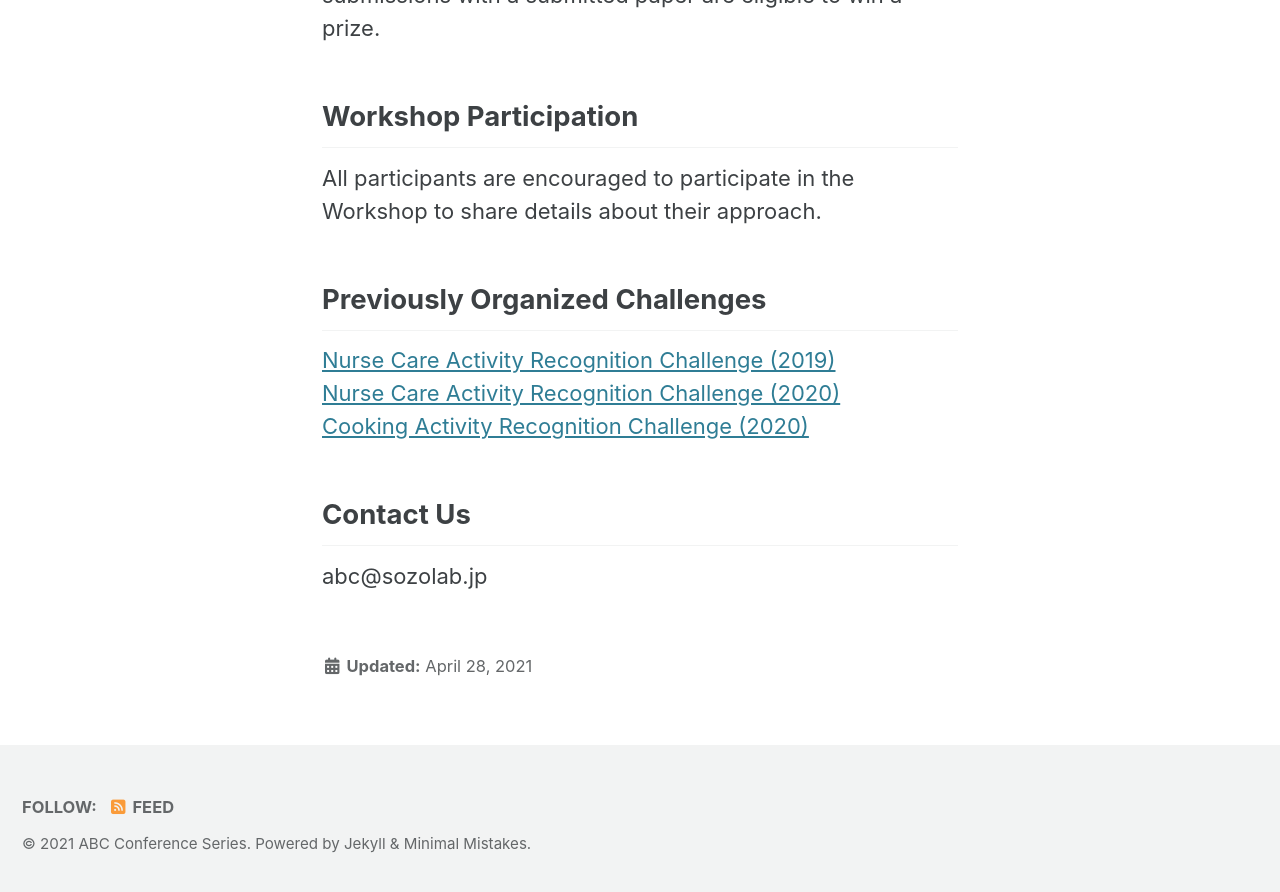
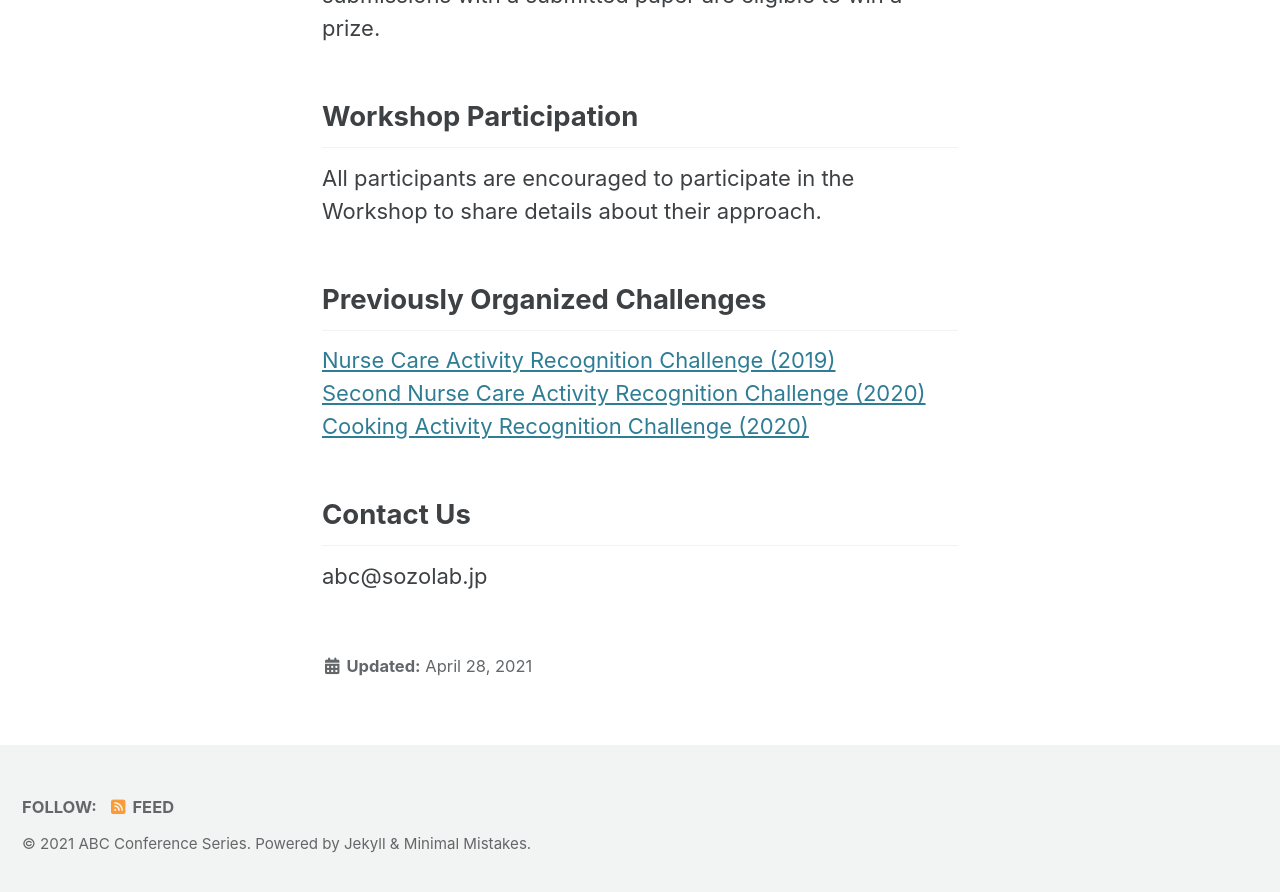
Before and after one commit to abc-research/nurse2021, a Jekyll site: the page built from _pages/learn.md, in a window 1280 px wide and 900 px high, scrolled down 2811 px. Shown: the top 892 px of the window. Built offline with Jekyll 4.4.1, drawn with Linux system fonts in a browser that asks for light colours; cached includes are drawn as plain includes; nearby versions of some CDN libraries.

Commit message:
fix: update second Nurse~

```diff
--- a/_pages/learn.md
+++ b/_pages/learn.md
@@ -41,7 +41,7 @@ All participants are encouraged to participate in the Workshop to share details
 
 ## Previously Organized Challenges
 [Nurse Care Activity Recognition Challenge (2019)](https://hasc-nurse-challenge.github.io/)
-[Nurse Care Activity Recognition Challenge (2020)](https://hasc-nurse-challenge.github.io/)
+[Second Nurse Care Activity Recognition Challenge (2020)](https://abc-research.github.io/nurse2020/)
 [Cooking Activity Recognition Challenge (2020)](https://abc-research.github.io/cook2020/)
 
 ## Contact Us
```
